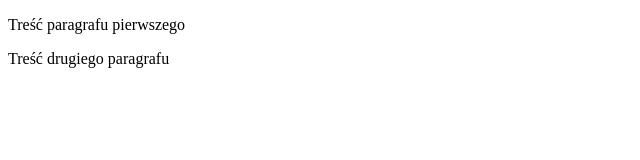
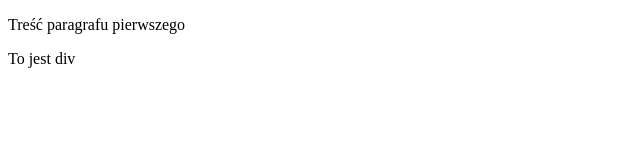
Before and after one commit to Przemyslaw29/Przemyslaw29.github.io, a plain HTML site: page index.html in a window 1280 px wide. Shown: the full height of the page, 0-640 px from the left. Drawn offline with Linux system fonts and the light colour scheme.

Commit message:
zmiana drugiego paragrafu

```diff
--- a/index.html
+++ b/index.html
@@ -6,6 +6,6 @@
 </head>
 <body>
     <p>Treść paragrafu pierwszego</p>
-    <p>Treść drugiego paragrafu</p>
+    <div>To jest div</div>
 </body>
 </html>
```
